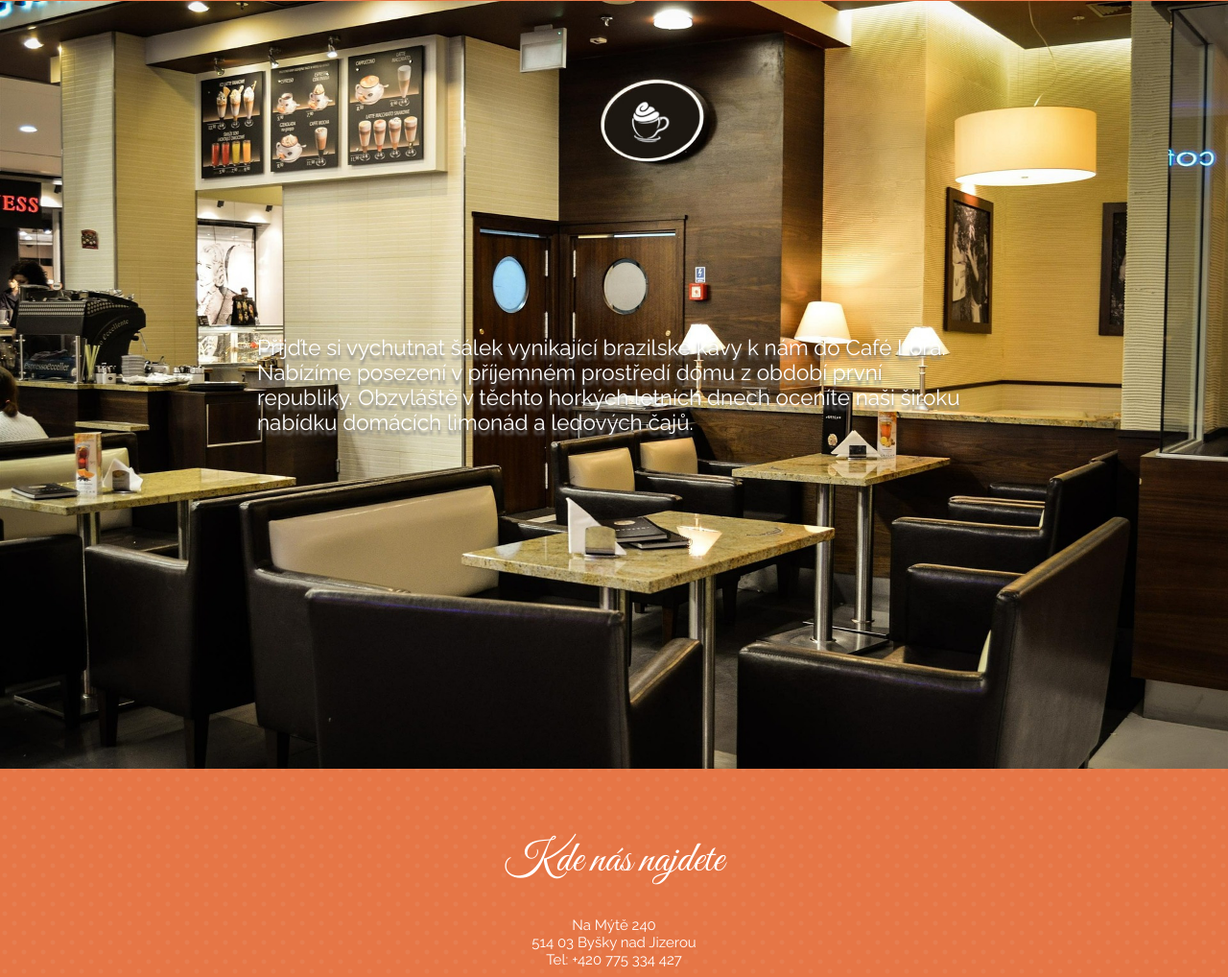
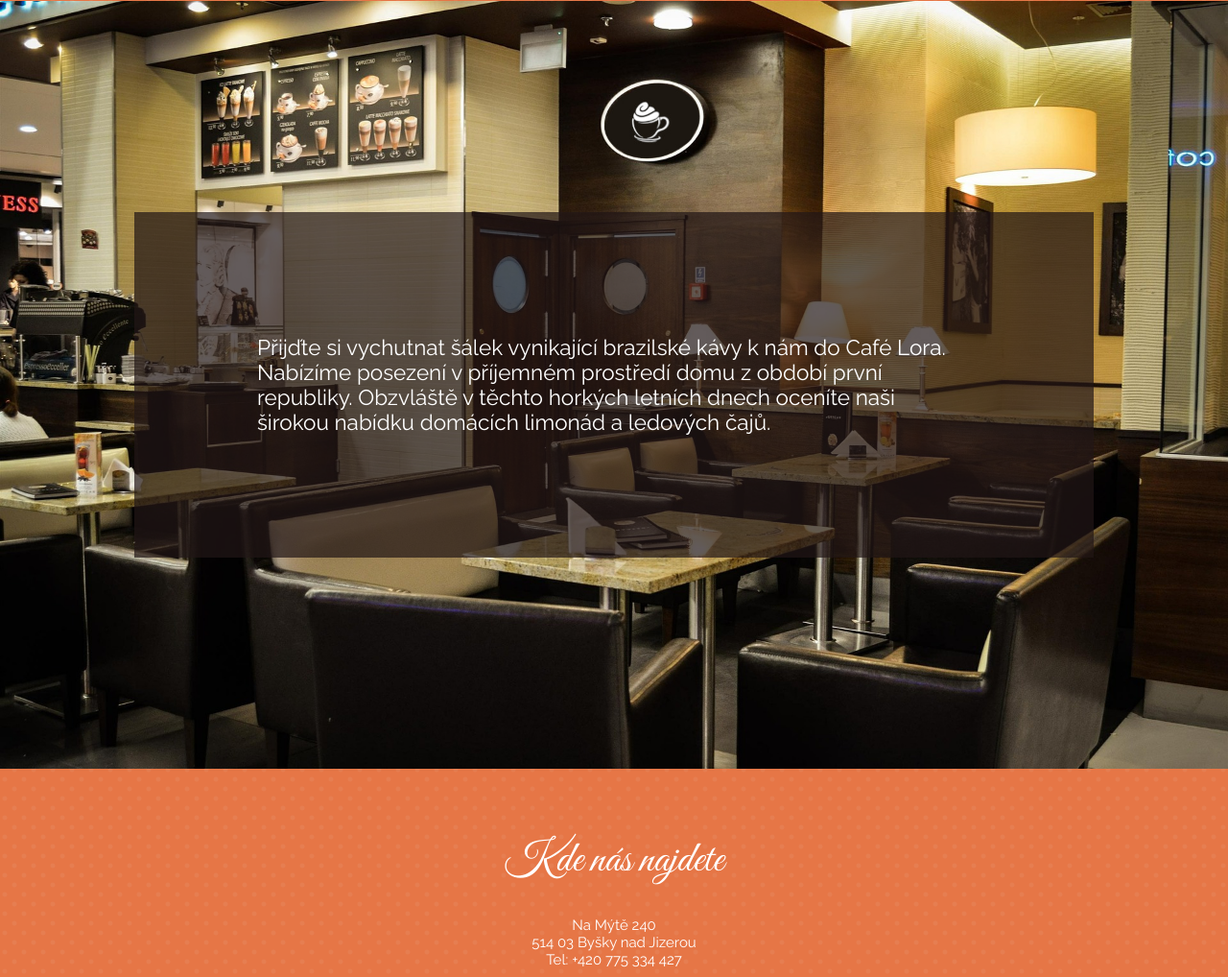
Before and after one commit to Tereza-mun/Cafe-Lora, a website built with webpack: page src/index.html in a window 1280 px wide. Shown: the part 1073-2091 px from the top of the page at 96% size. Built offline with nearby package versions, Linux system fonts and the light colour scheme; no server answers.

Commit message:
cleaning up code

```diff
--- a/src/index.html
+++ b/src/index.html
@@ -80,7 +80,7 @@
       <p>
         Přijďte si vychutnat šálek vynikající brazilské kávy k nám do Café Lora.
         Nabízíme posezení v příjemném prostředí domu z období první republiky.
-        Obzvláště v těchto horkých letních dnech oceníte naši široku nabídku
+        Obzvláště v těchto horkých letních dnech oceníte naši širokou nabídku
         domácích limonád a ledových čajů.
       </p>
     </section>
--- a/src/index.js
+++ b/src/index.js
@@ -9,9 +9,7 @@ const navClosed = navBtnElm.addEventListener("click", () => {
 });
 
 const navAllElm = navElm.querySelectorAll("a");
-console.log(navAllElm);
 for (let i = 0; i < navAllElm.length; i += 1) {
-  console.log(navAllElm[i]);
   navAllElm[i].addEventListener("click", navClosed);
 }
 
--- a/src/style.css
+++ b/src/style.css
@@ -227,7 +227,7 @@ nav a:hover {
 .gallery {
   padding-top: 0;
   height: 100vh;
-  color: white;
+  color: #ffffff;
   background-image: url("./img/gallery.jpg");
   background-size: cover;
   background-position: top center;
@@ -238,15 +238,15 @@ nav a:hover {
 }
 
 .gallery p {
+  width: 90%;
   max-width: 1000px;
   padding: 10%;
   font-size: 1.5rem;
-  text-shadow: 0px 5px 3px grey;
+  background-color: rgba(34, 22, 22, 0.7);
 }
 
 .contacts {
   margin-bottom: 4rem;
-
   text-align: center;
 }
 
```
